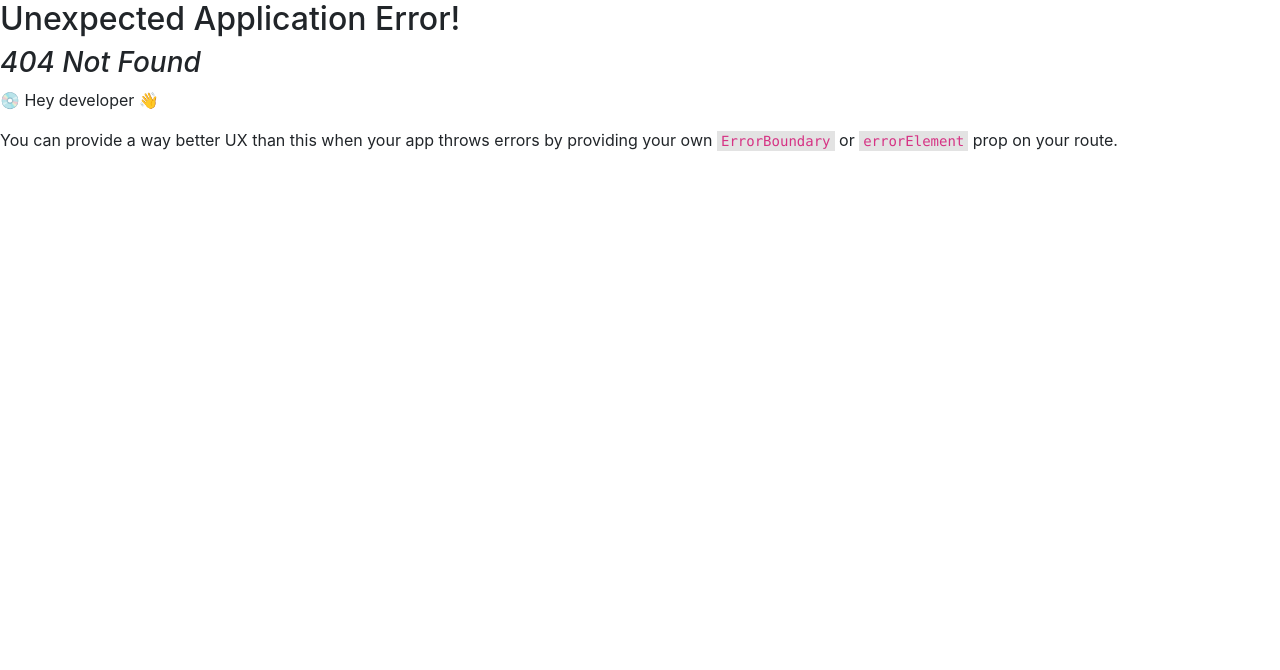
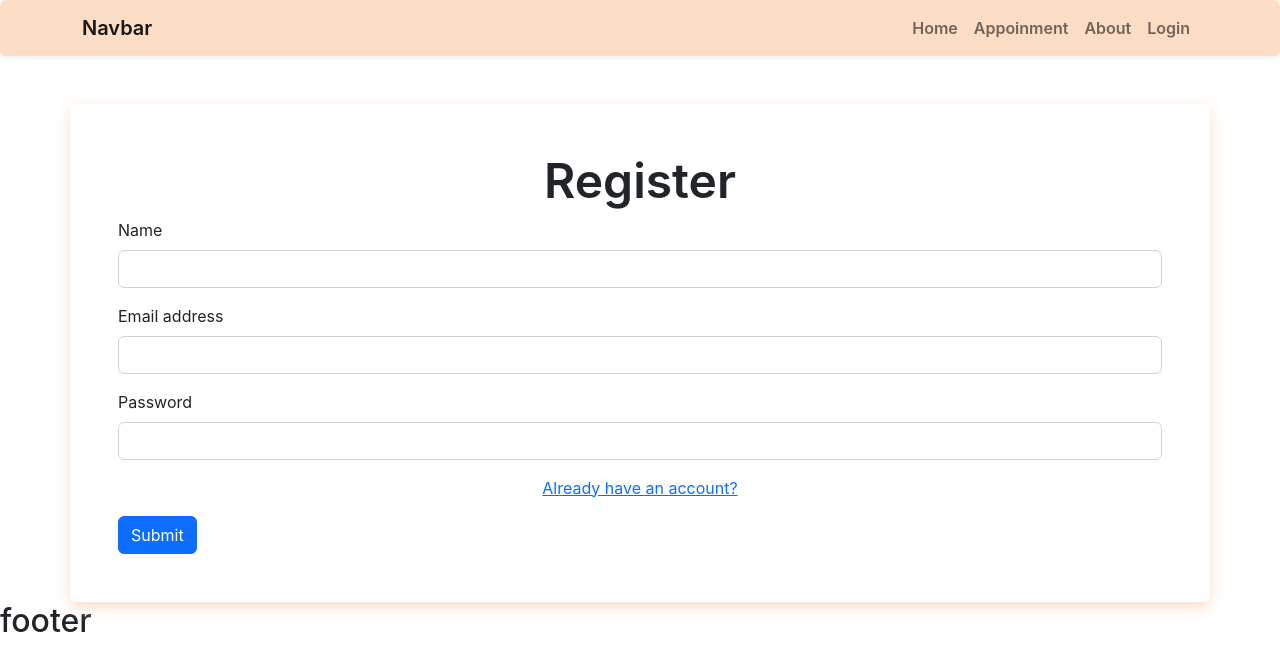
Before and after one commit to mohaimenur1/docter-portal, a React (Create React App) app: page /register in a window 1280 px wide. Before the commit this address had no page. Shown: the top 670 px of the page. Built offline with nearby package versions, Linux system fonts and the light colour scheme.

Commit message:
react hook form implemented

```diff
--- a/src/components/AppoinmentModal/AppoinmentModal.js
+++ b/src/components/AppoinmentModal/AppoinmentModal.js
@@ -25,9 +25,8 @@ const AppoinmentModal = ({ selectedDate, treatment, setTreatment }) => {
       phone,
     };
 
+    console.log(details);
     setTreatment(null);
-
-    console.log(details);
   };
 
   return (
--- a/src/components/AvailableAppoinment/AvailableAppoinment.js
+++ b/src/components/AvailableAppoinment/AvailableAppoinment.js
@@ -34,6 +34,7 @@ const AvailableAppoinment = ({ selectedDate, setSelectedDate }) => {
           );
         })}
       </div>
+
       <AppoinmentModal
         selectedDate={selectedDate}
         treatment={treatment}
--- a/src/pages/Login/Login.js
+++ b/src/pages/Login/Login.js
@@ -1,12 +1,16 @@
 /** @format */
 
-import React, { useState } from 'react';
+import React from 'react';
 import { useForm } from 'react-hook-form';
 import { Link } from 'react-router-dom';
 import './Login.css';
 
 const Login = () => {
-  const { register, handleSubmit } = useForm();
+  const {
+    register,
+    formState: { errors },
+    handleSubmit,
+  } = useForm();
 
   const handleLogin = (data) => {
     console.log(data);
@@ -22,14 +26,17 @@ const Login = () => {
           </label>
           <input
             type='email'
-            {...register('email')}
+            {...register('email', { required: 'Email Address is required' })}
+            aria-invalid={errors.email ? 'true' : 'false'}
             className='form-control'
             id='exampleInputEmail1'
             aria-describedby='emailHelp'
           />
-          <div id='emailHelp' className='form-text'>
-            We'll never share your email with anyone else.
-          </div>
+          {errors.email && (
+            <p className='text-danger' role='alert mt-2'>
+              {errors.email?.message}
+            </p>
+          )}
         </div>
         <div className='mb-3'>
           <label htmlFor='exampleInputPassword1' className='form-label'>
@@ -37,10 +44,18 @@ const Login = () => {
           </label>
           <input
             type='password'
-            {...register('password')}
+            {...register('password', {
+              required: 'Password is Required',
+              maxLength: { value: 6, message: 'Password must be 6 charecter' },
+            })}
             className='form-control'
             id='exampleInputPassword1'
           />
+          {errors.password && (
+            <p className='text-danger' role='alert'>
+              {errors.password?.message}
+            </p>
+          )}
         </div>
         <div className='mb-3 form-check'>
           <input
--- /dev/null
+++ b/src/pages/Register/Register.js
@@ -0,0 +1,91 @@
+/** @format */
+
+import React from 'react';
+import { useForm } from 'react-hook-form';
+import { Link } from 'react-router-dom';
+
+const Register = () => {
+  const {
+    register,
+    handleSubmit,
+    formState: { errors },
+  } = useForm();
+  const handleRegister = (data) => {
+    console.log(data);
+  };
+  return (
+    <div className='container card p-5 mt-5'>
+      <h2 className='text-center display-5 fw-semibold'>Register</h2>
+      <form onSubmit={handleSubmit(handleRegister)}>
+        <div className='mb-3'>
+          <label htmlFor='exampleInputEmail1' className='form-label'>
+            Name
+          </label>
+          <input
+            {...register('name', { required: 'please provide name' })}
+            type='text'
+            className='form-control'
+            id='exampleInputEmail1'
+            aria-describedby='emailHelp'
+          />
+          {errors.name && (
+            <p className='text-danger' role='alert'>
+              {errors.name?.message}
+            </p>
+          )}
+        </div>
+        <div className='mb-3'>
+          <label htmlFor='exampleInputEmail1' className='form-label'>
+            Email address
+          </label>
+          <input
+            {...register('email', { required: 'Plase Provide Email Address.' })}
+            type='email'
+            className='form-control'
+            id='exampleInputEmail2'
+            aria-describedby='emailHelp'
+          />
+          {errors.email && (
+            <p className='text-danger' role='alert'>
+              {errors.email?.message}
+            </p>
+          )}
+        </div>
+        <div className='mb-3'>
+          <label htmlFor='exampleInputPassword1' className='form-label'>
+            Password
+          </label>
+          <input
+            {...register('password', {
+              required: 'Please provide Password',
+              maxLength: { value: 8, message: 'Not more than 6' },
+              minLength: { value: 4, message: 'Must be 4 charecters' },
+              pattern: {
+                value: /^(?=.*[A-Z])(?=.*[!@#$&*])(?=.*[0-9])/,
+                message: 'Password must be strong.',
+              },
+            })}
+            type='password'
+            className='form-control'
+            id='exampleInputPassword3'
+          />
+          {errors.password && (
+            <p className='text-danger' role='alert'>
+              {errors.password?.message}
+            </p>
+          )}
+        </div>
+        <div className='mb-3'>
+          <p className='text-center' htmlFor='exampleCheck1'>
+            <Link to='/login'>Already have an account?</Link>
+          </p>
+        </div>
+        {/* <p>{data}</p> */}
+        <button type='submit' className='btn btn-primary'>
+          Submit
+        </button>
+      </form>
+    </div>
+  );
+};
+export default Register;
```
Also changed, not shown: src/route/Route.js (+14 -9 lines).
